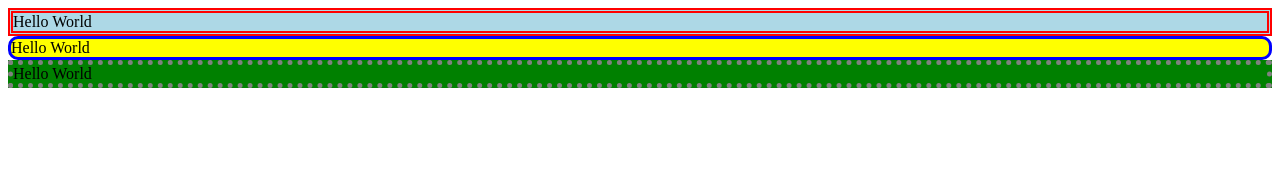
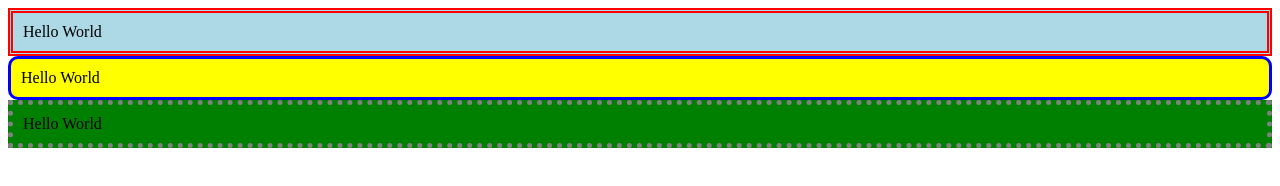
Before and after one commit to kiisu950626/IM1013A-1131-113403006, a plain HTML site: page ex16.html in a window 1280 px wide. Drawn offline with Linux system fonts and the light colour scheme.

Commit message:
Update ex16.html

```diff
--- a/ex16.html
+++ b/ex16.html
@@ -1,15 +1,41 @@
+<!DOCTYPE html>
 <html>
 <head>
 <style>
-.box1 {background: lightblue; border: 5px double red;}
-.box2 {background: yellow; border: 3px solid blue; border-radius: 10px;}
-.box3 {background: green; border: 5px dotted gray;}
+.box1 {
+  background-color: lightblue;
+  border: 5px double red;
+  padding: 10px;
+}
+
+.box2 {
+  background-color: yellow;
+  border: 3px solid blue;
+  border-radius: 10px;
+  padding: 10px;
+}
+
+.box3 {
+  background-color: green;
+  border: 5px dotted gray;
+  padding: 10px;
+}
 </style>
 </head>
 
 <body>
-<div class="box1">Hello World</div>
-<div class="box2">Hello World</div>
-<div class="box3">Hello World</div>
+
+<div class="box1">
+  Hello World
+</div>
+
+<div class="box2">
+  Hello World
+</div>
+
+<div class="box3">
+  Hello World
+</div>
+
 </body>
 </html>
```
